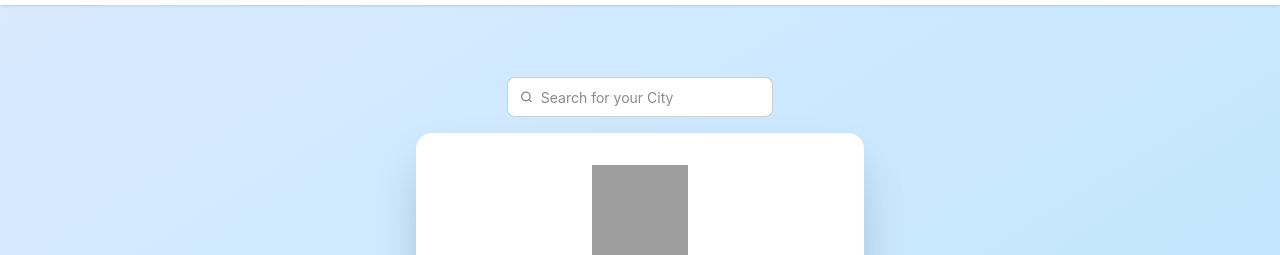
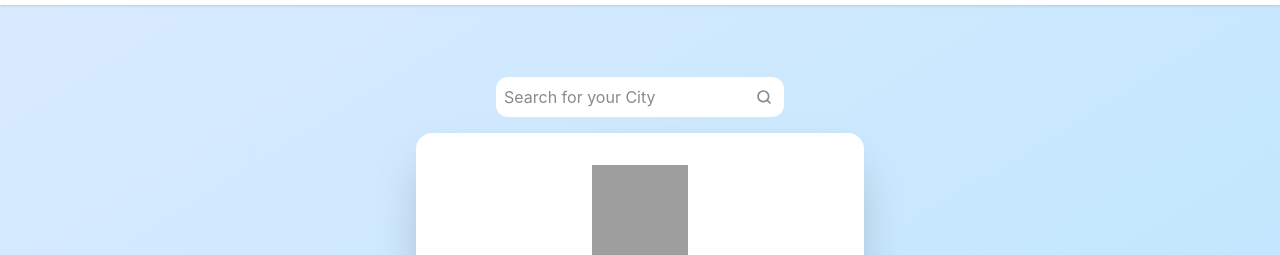
Before and after one commit to Joyel15/Nimbus-Weather-app, a website: page src/index.html in a window 1280 px wide. Shown: the part 75-330 px from the top of the page. Drawn offline with nearby package versions, Linux system fonts and the light colour scheme; files that its build step writes are made by us from their sources; grey boxes are pictures that could not be loaded.

Commit message:
Redesign search bar with tailwind

```diff
--- a/src/index.html
+++ b/src/index.html
@@ -32,16 +32,17 @@
   <main class="flex-1 flex flex-col items-center justify-center gap-4 p-4">
 
     <!-- Searchbar code-->
-    <div class="flex justify-center">
-      <label class="input">
+    <div class="flex justify-center bg-white px-2 py-2 rounded-xl">
+      <input type="search" id="search-input" placeholder="Search for your City" class="outline-none" />
+        <!-- search button -->
+         <button id="search-btn" type="button" class="hover:text-green-600 hover:shadow-md hover:shadow-gray-700 rounded-full p-1">
         <svg class="h-[1em] opacity-50" xmlns="http://www.w3.org/2000/svg" viewBox="0 0 24 24">
           <g stroke-linejoin="round" stroke-linecap="round" stroke-width="2.5" fill="none" stroke="currentColor">
             <circle cx="11" cy="11" r="8"></circle>
             <path d="m21 21-4.3-4.3"></path>
           </g>
         </svg>
-        <input type="search" required placeholder="Search for your City"/>
-      </label>
+        </button>
     </div>
 
     <!-- Weather card -->
```
